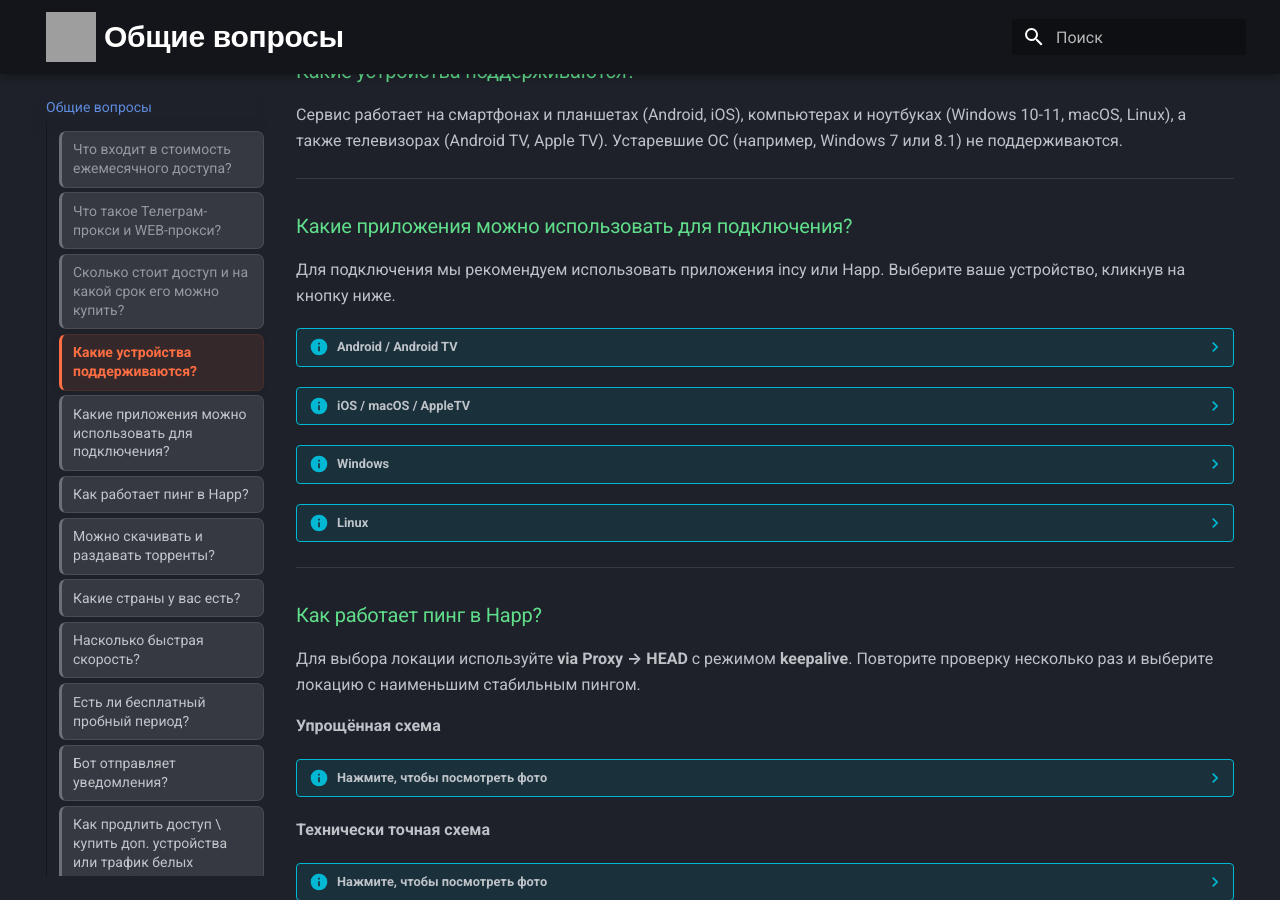
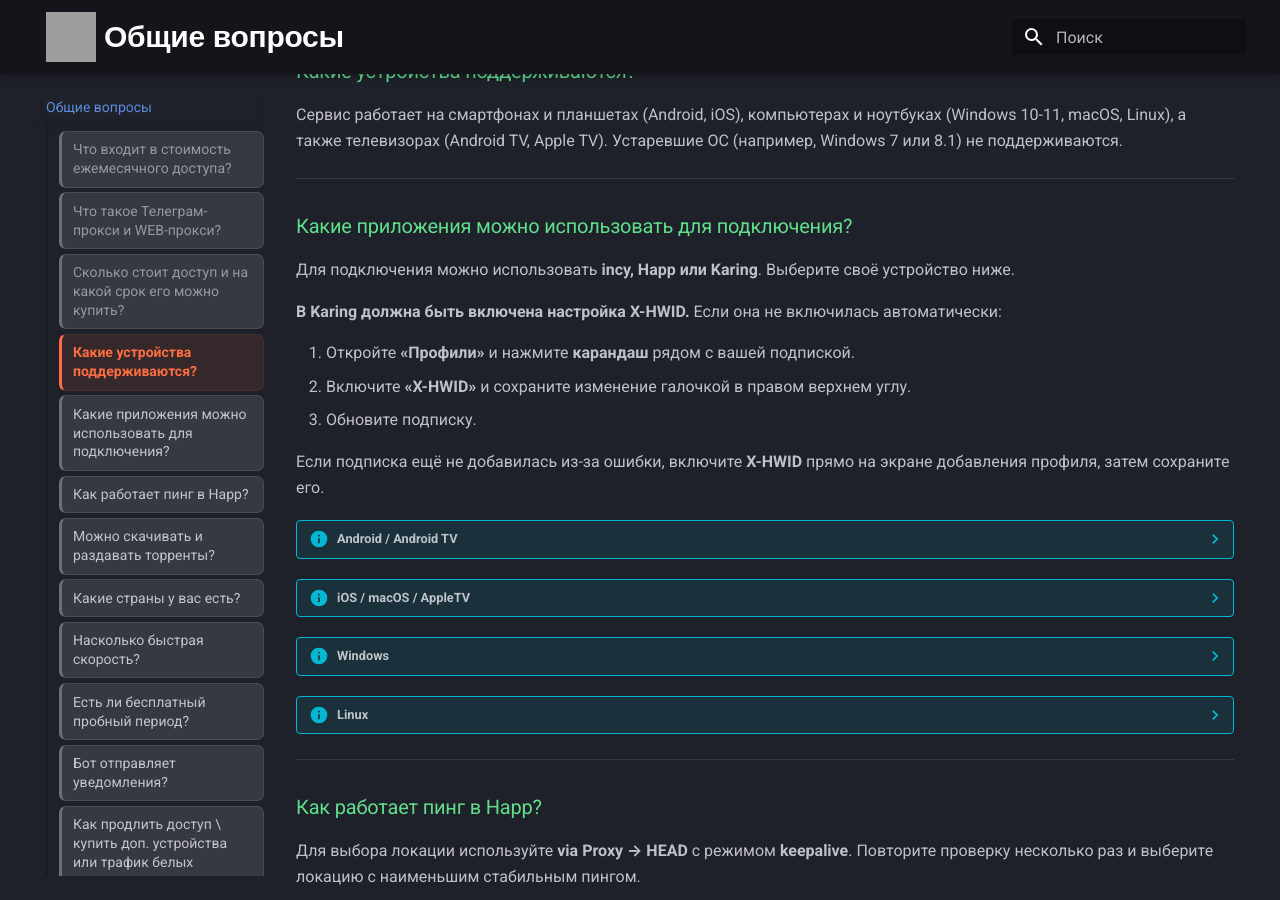
Before and after one commit to CanvasProxy/wiki, an MkDocs documentation site: the page built from docs/general.md, in a window 1280 px wide and 900 px high, scrolled down 940 px. Built offline with MkDocs 1.6.1 and Material for MkDocs 9.7.7, drawn with Linux system fonts in a browser that asks for light colours; grey boxes are pictures that could not be loaded.

Commit message:
Add Karing downloads and explain the required X-HWID setting

```diff
--- a/docs/general.md
+++ b/docs/general.md
@@ -48,9 +48,19 @@ Telegram с поддержкой этого формата. Если кнопк
 
 ### Какие приложения можно использовать для подключения? {: #apps }
 
-Для подключения мы рекомендуем использовать приложения incy или Happ. Выберите ваше устройство, кликнув на кнопку ниже.
+Для подключения можно использовать **incy, Happ или Karing**. Выберите своё устройство ниже.
+
+**В Karing должна быть включена настройка X-HWID.** Если она не включилась автоматически:
+
+1. Откройте **«Профили»** и нажмите **карандаш** рядом с вашей подпиской.
+2. Включите **«X-HWID»** и сохраните изменение галочкой в правом верхнем углу.
+3. Обновите подписку.
+
+Если подписка ещё не добавилась из-за ошибки, включите **X-HWID** прямо на экране добавления профиля, затем сохраните его.
+
 
 ??? Info "Android / Android TV"
+    - Karing (APK): [Скачать](https://github.com/KaringX/karing/releases/latest)
     - incy: [Кликните](https://play.google.com/store/apps/details?id=llc.itdev.incy)
     - Happ: [Кликните](https://play.google.com/store/apps/details?id=com.happproxy)
 
```
Also changed, not shown: other parts of docs/general.md (+6 -1 lines).
